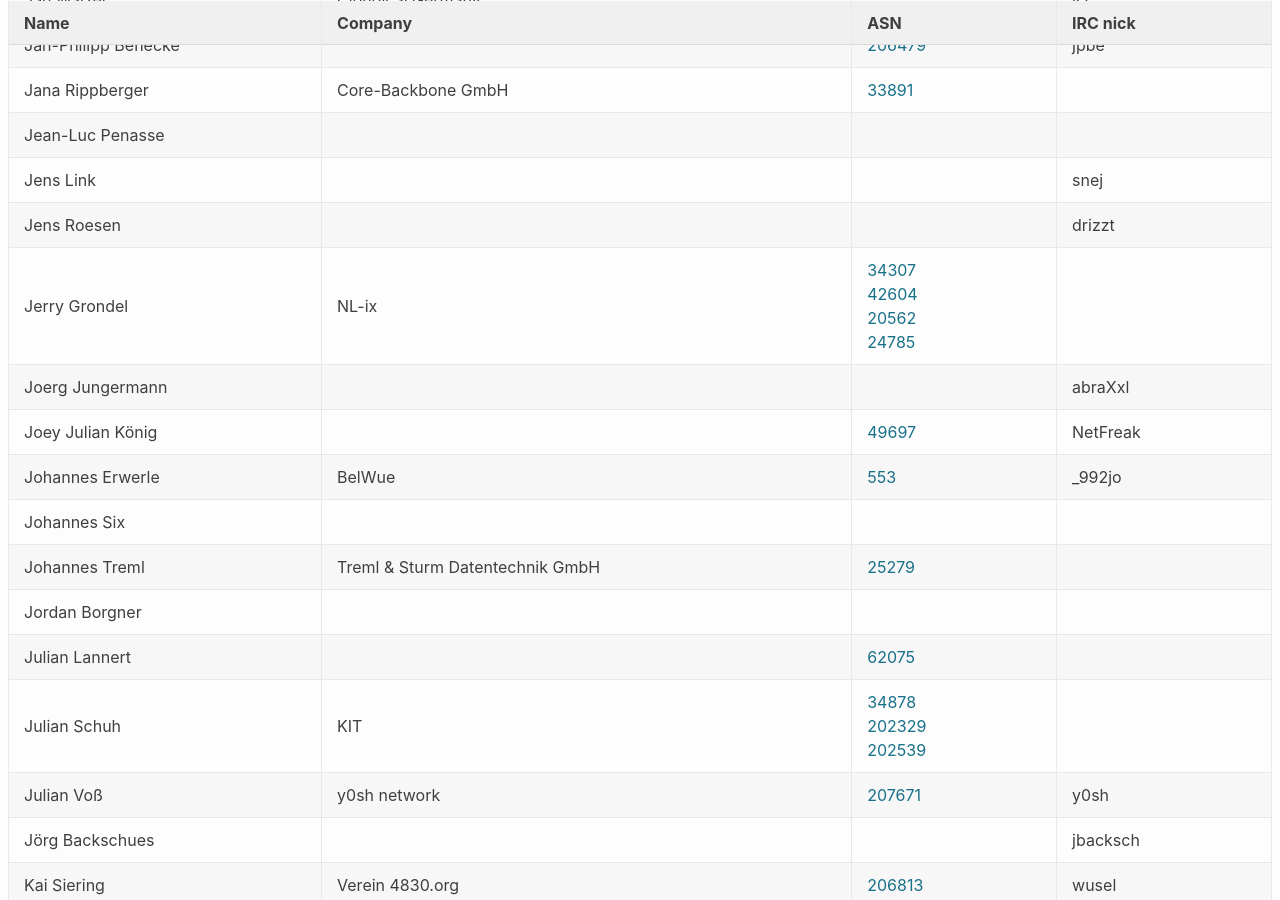
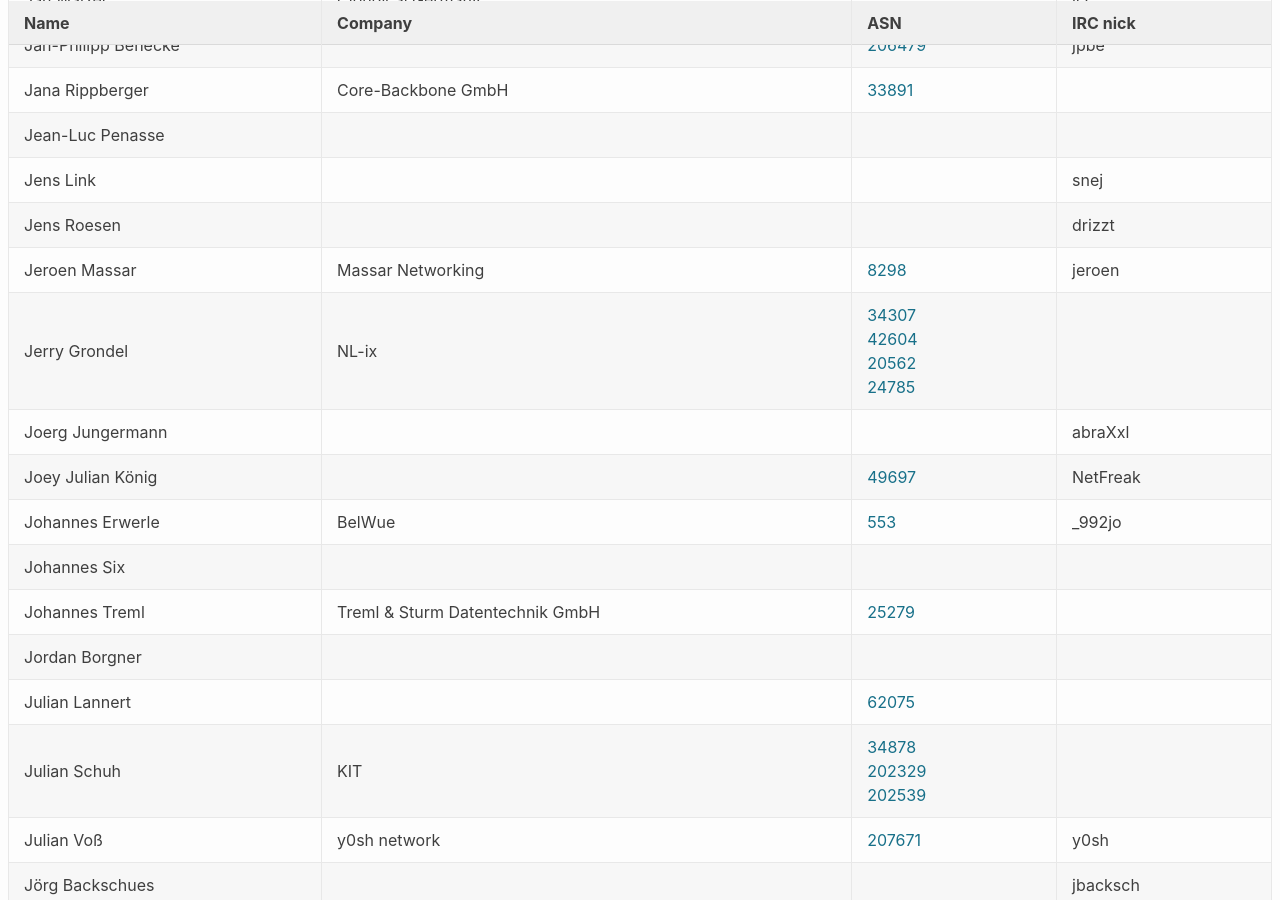
Before and after one commit to denog/pretix-attendeelist, a Jekyll site: the page built from index.markdown, in a window 1280 px wide and 900 px high, scrolled down 4210 px. Built offline with Jekyll 4.4.1, drawn with Linux system fonts in a browser that asks for light colours.

Commit message:
Latest data: Fri Oct 16 19:22:45 UTC 2020

```diff
--- a/_data/attendees.json
+++ b/_data/attendees.json
@@ -552,6 +552,12 @@
     "asn": null
   },
   {
+    "name": "Jeroen Massar",
+    "company": "Massar Networking",
+    "irc": "jeroen",
+    "asn": "8298"
+  },
+  {
     "name": "Jerry Grondel",
     "company": "NL-ix",
     "irc": null,
```
